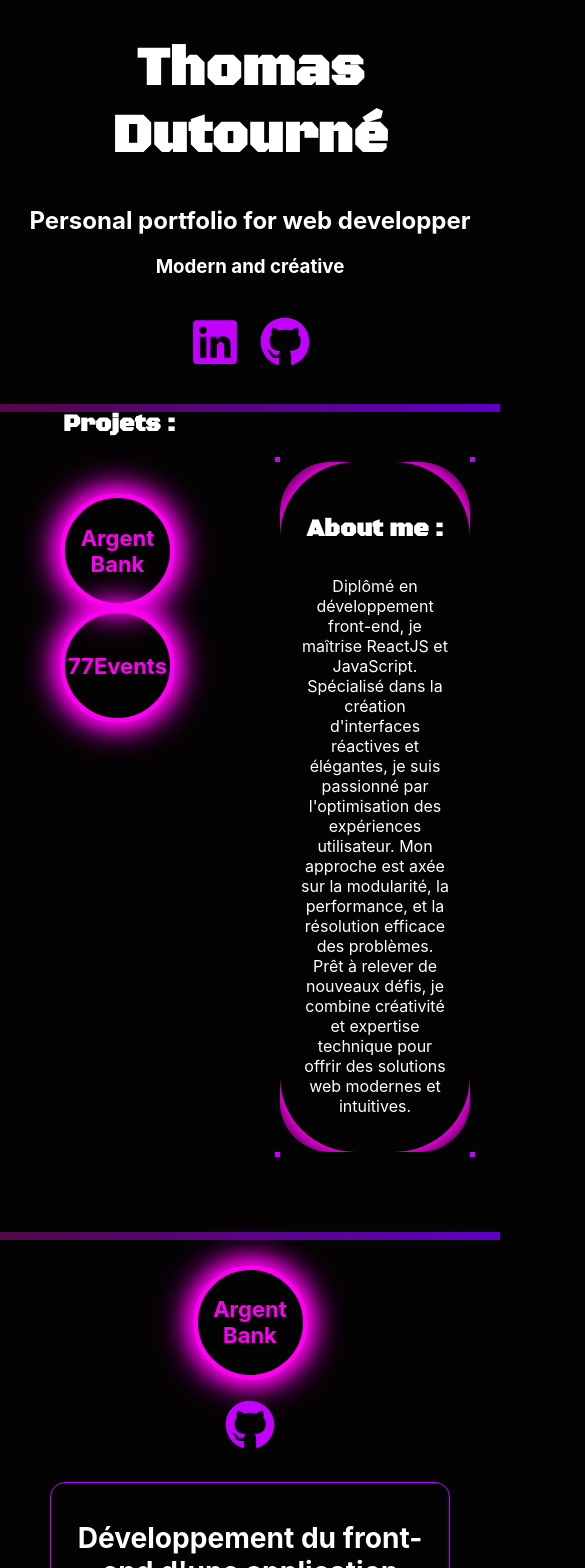
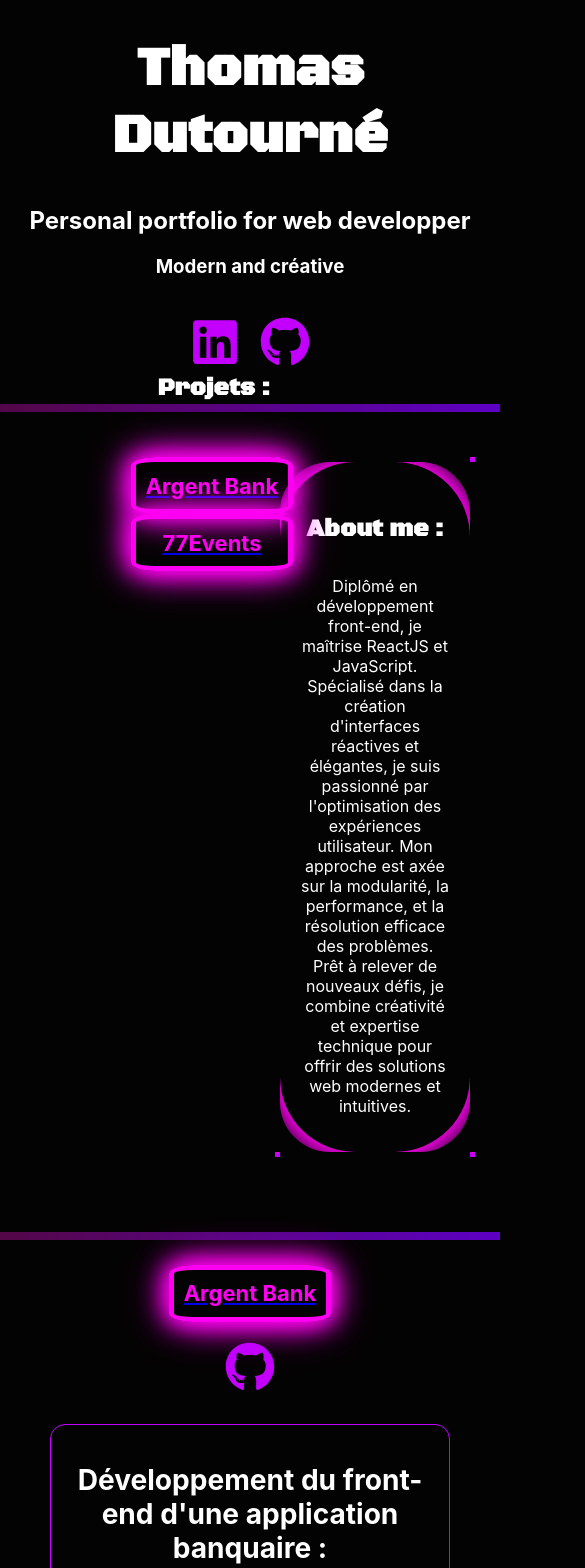
Before and after one commit to Tomhashcat/portfolio, a React (Create React App) app: page / in a window 390 px wide. Shown: the top 1568 px of the page, 585 px wide, since content can reach past the window. Built offline with nearby package versions, Linux system fonts and the light colour scheme.

Commit message:
:fix some css 320

```diff
--- a/src/Card/Card.scss
+++ b/src/Card/Card.scss
@@ -16,6 +16,15 @@
     color: #000;
     transform: translateZ(0);
     animation: neon-border 1.5s ease-in-out infinite alternate;
+  }
+  @media screen and (max-width:320px){
+    .card{
+      height:173px;
+      width: 100%;
+    }
+
+
+
   }
 
   .card__img {
--- a/src/components/ButtonMenu/Button.scss
+++ b/src/components/ButtonMenu/Button.scss
@@ -11,21 +11,21 @@
   }
 
 
-  a{
-    text-decoration: none;
+  .buttonMenu{
+
     color: #fe00f1;
   }
-  a:hover{color: #333;}
-  li {
+  .buttonMenu:hover{color: #333;}
+  .buttonMenu {
     display: flex;
     justify-content: center;
     align-items: center;
 
-    width:115px;
-    height: 115px;
+    width:162px;
+    height: 57px;
     color: var(--clr);
     border: 5px solid var(--clr);
-    border-radius: 50%;
+    border-radius: 15%;
     font-size: 15px;
 
     transition: 0.3s;animation: neon-glow-pink 1.5s ease-in-out infinite;
--- a/src/components/ButtonMenu/ButtonMenu.js
+++ b/src/components/ButtonMenu/ButtonMenu.js
@@ -6,13 +6,13 @@ function ButtonMenu({ to, title , onClick}) {
 
   return (
     <>
-      <li style={{ "--i": 0, "--clr": " #fe00f1" }}>
+      <div  className=" buttonMenu"style={{ "--i": 0, "--clr": " #fe00f1" }}>
 
-          <ion-icon name="beer-outline">
+
             <h2>{title}</h2>
-          </ion-icon>
 
-      </li>
+
+      </div>
     </>
   );
 }
--- a/src/index.css
+++ b/src/index.css
@@ -14,7 +14,10 @@ body {
   color: white;
 
 }
-
+main{
+  min-width: 320px;
+  overflow: hidden;
+}
 code {
   font-family: source-code-pro, Menlo, Monaco, Consolas, 'Courier New',
     monospace;
--- a/src/pages/Home/Home.scss
+++ b/src/pages/Home/Home.scss
@@ -68,7 +68,8 @@ h1 {
   justify-content: center;
   align-items: center;
 }
-.intro{
+
+.intro {
   display: flex;
   width: 80%;
 
@@ -78,21 +79,26 @@ h1 {
   align-items: center;
   justify-content: space-between;
 }
+
 @media screen and (max-width: 768px) {
-.intro{
-  flex-direction: row;
+  .intro {
+    flex-direction: column;
+    flex-wrap: wrap;
   }
 }
-@media screen and (max-width:320px){
-  .intro{
+
+@media screen and (max-width:320px) {
+  .intro {
     flex-direction: column;
   }
 
 }
-h4{
+
+h4 {
   font-family: 'Black Ops One';
   font-size: 24px;
 }
+
 .menu-wrapper {
   position: fixed;
   top: 50%;
@@ -126,14 +132,15 @@ h4{
 
       filter: grayscale(0%);
       -webkit-transform: scale(1);
-      transform: scale(1.5) ;
+      transform: scale(1.5);
       z-index: 1;
       position: absolute;
       bottom: 20%;
     }
   }
 }
-.icones{
+
+.icones {
 
   color: #c300ff;
   width: 50px;
@@ -142,7 +149,8 @@ margin-top: 20px;
   height: 50px;
 
 }
-strong{
+
+strong {
   font-size: 24px;
   display: flex;
   flex-wrap: wrap;
@@ -151,40 +159,55 @@ strong{
   border-radius: 15px;
   padding: 10px;
 }
-.Strong{
+
+@media screen and (max-width:320px) {
+  strong {
+    text-align: center;
+    align-items: center;
+    font-size: 12px;
+    width: 256px;
+    height: 88px;
+  }
+}
+
+.Strong {
   margin-top: 20px;
 }
-.projets{
+
+.projets {
   position: absolute;
   margin-bottom: 5%;
   display: flex;
   flex-direction: column;
   align-items: center;
   text-align: center;
-top:6%;
-left:18%;
+  top: 6%;
+  left: 18%;
 }
+
 @media screen and (max-width: 768px) {
-  .projets{
+  .projets {
     position: absolute;
     flex-direction: column;
     top: 331px;
   }
 
 }
-@media screen and (max-width:320px){
 
-.projets{
-  top:410px;
+@media screen and (max-width:320px) {
+
+  .projets {
+    top: 400px;
     flex-direction: row;
-
+    left: 84px;
   }
 }
 
 ul {
-
+  width: 344px;
   margin-top: 10%;
   display: flex;
+  padding: 0px;
   flex-direction: row;
   flex-wrap: wrap;
   margin-left: auto;
@@ -193,34 +216,39 @@ left:18%;
   justify-content: space-between;
   align-items: center;
 }
+
 @media screen and (max-width: 768px) {
 
-  ul{
+  ul {
     flex-direction: column;
-    padding:20px;
+    padding: 20px;
     margin-left: -50px;
     margin-top: 106px;
   }
 }
-@media screen and (max-width:320px){
 
-  ul{
+@media screen and (max-width:320px) {
 
+  ul {
+    width: 211px;
     flex-direction: row;
-    margin-left:-32px;
+margin-left: -25px;
+
   }
 }
 
 
-.about-me{
+.about-me {
   margin-right: 26%;
 }
+
 @media screen and (max-width: 768px) {
-  .about-me{
+  .about-me {
     margin-right: 0;
   }
 
 }
+
 .About {
 
   width: 60%;
@@ -233,9 +261,11 @@ left:18%;
   overflow: hidden;
   border: 0.35rem solid;
   transition: 0.3s;
-.arcticle{
+
+  .arcticle {
     padding: 10px;
   }
+
   &::before {
     content: "";
     position: absolute;
@@ -256,34 +286,37 @@ left:18%;
 
 
 }
-@media screen and (max-width:768px){
 
-  .About{
+@media screen and (max-width:768px) {
+
+  .About {
     width: 50%;
 
   }
 
 
 }
-@media screen and (max-width:320px){
 
-  .About{
+@media screen and (max-width:320px) {
 
-    width:100%;
-  left: -143px;
-top:236px;
-margin-bottom:100%;
+  .About {
+    width: 100%;
+    left: -56%;
+    top: 236px;
+    margin-bottom: 100%;
   }
 }
-article{
-  width: 80%;
+
+article {
+
   padding: 40px;
 }
-@media screen and (max-width:768px){
 
+@media screen and (max-width:320px) {
 
-
-
+  article {
+   padding:0;
+  }
 }
 
 
@@ -293,7 +326,7 @@ article{
   width: 200px;
 }
 
-.portfolio{
+.portfolio {
   display: flex;
   flex-direction: column;
   align-items: center;
@@ -301,6 +334,7 @@ article{
   margin-left: auto;
   margin-right: auto;
 }
+
 @keyframes borderRotate {
   100% {
     --angle: 420deg;
@@ -370,20 +404,22 @@ article{
   transition: opacity 0.5s ease, transform 0.5s ease;
 }
 
-@media screen and (max-width:768px){
-.titleProjets{
+@media screen and (max-width:768px) {
+  .titleProjets {
     display: flex;
     position: absolute;
     width: 159px;
     top: 10px;
-}}
-@media screen and (max-width:320px){
-  .titleProjets{
+  }
+}
+
+@media screen and (max-width:320px) {
+  .titleProjets {
     display: flex;
     position: absolute;
     width: 159px;
-    top: -8px;
-    left: 18%;
+    top: 39px;
+    left: 3%;
   }
 
 
```
Lines whose indentation alone changed are shown as unchanged.
